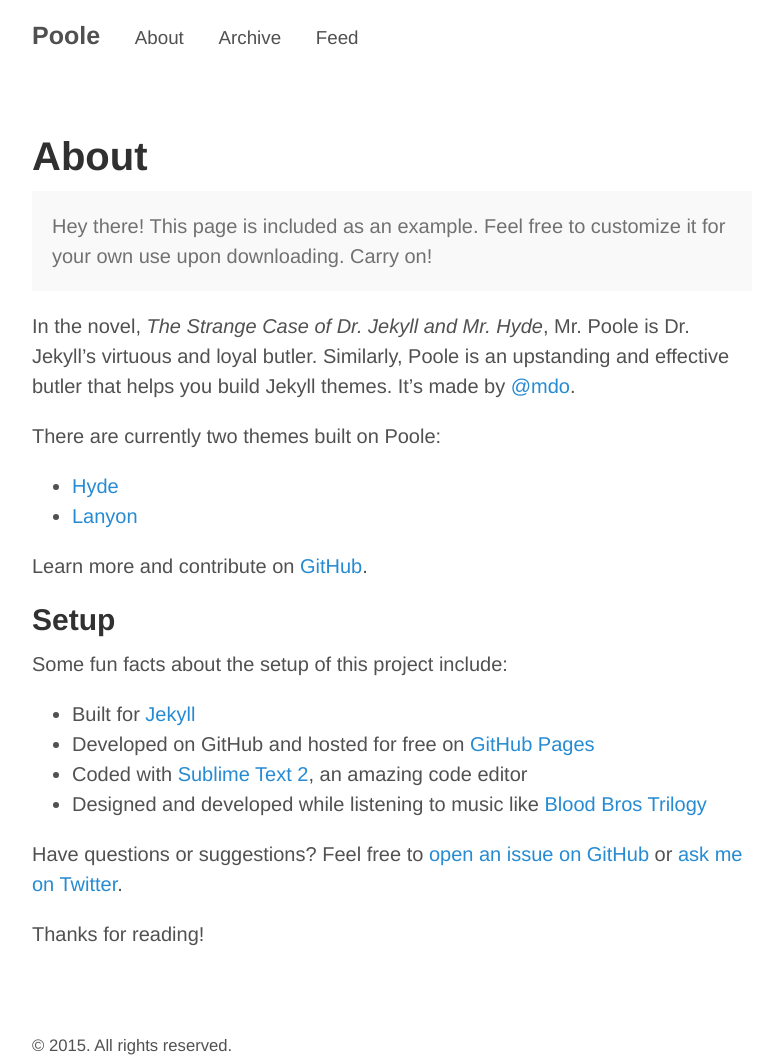
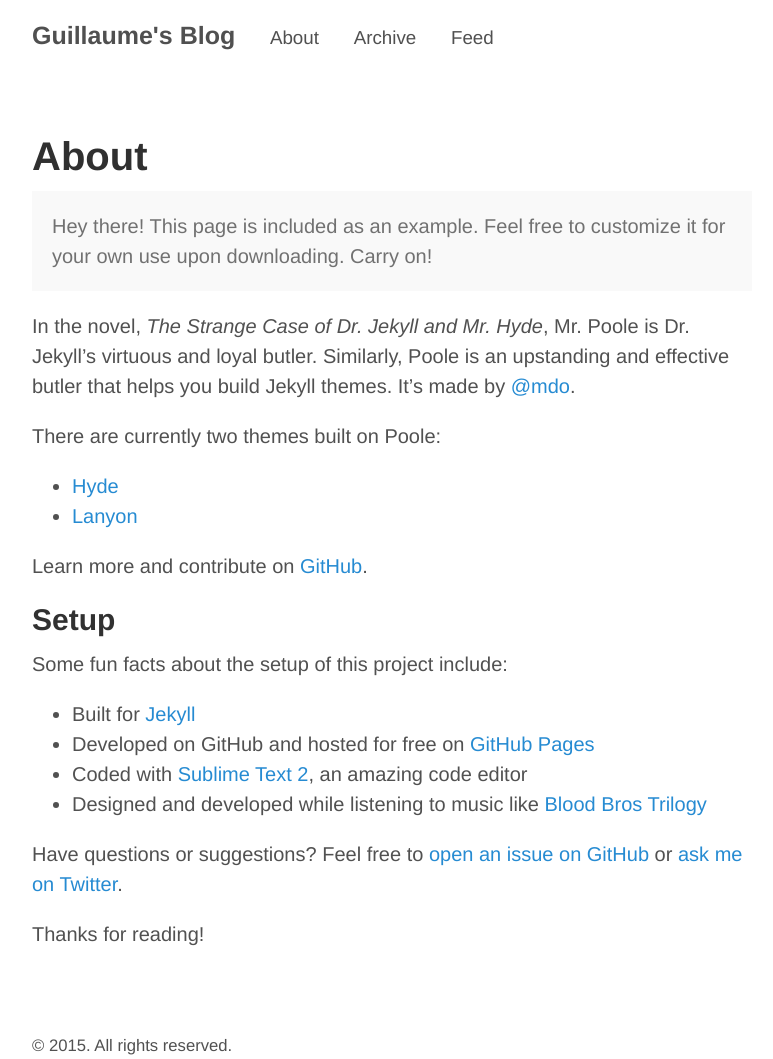
Before and after one commit to guillaumelobet/guillaumelobet.github.io, a Jekyll site: the page built from about.md, in a window 1280 px wide. Shown: the whole page, without its empty margins (248-1021 px from the left). Built offline with Jekyll 4.4.1, drawn with Linux system fonts in a browser that asks for light colours.

Commit message:
Update _config.yml

```diff
--- a/_config.yml
+++ b/_config.yml
@@ -3,20 +3,18 @@
 relative_permalinks: true
 
 # Setup
-title:            Poole
-tagline:          The Jekyll Butler
-url:              http://getpoole.com
-paginate:         1
+title:            Guillaume's Blog
+paginate:         5
 baseurl:          /
 author:
-  name:           Mark Otto
-  url:            https://twitter.com/mdo
-  email:          markdotto@gmail.com
+  name:           Guillaume Lobet
+  url:            https://twitter.com/guillaumelobet
+  email:          guillaume.lobet@ulg.ac.be
 
 # Custom vars
 version:          1.0.0
 github:
-  repo:           https://github.com/poole/poole
+  repo:           https://github.com/guillaumelobet/guillaumelobet.github.io/
 
 pages_list:
   About: '/about'
```
